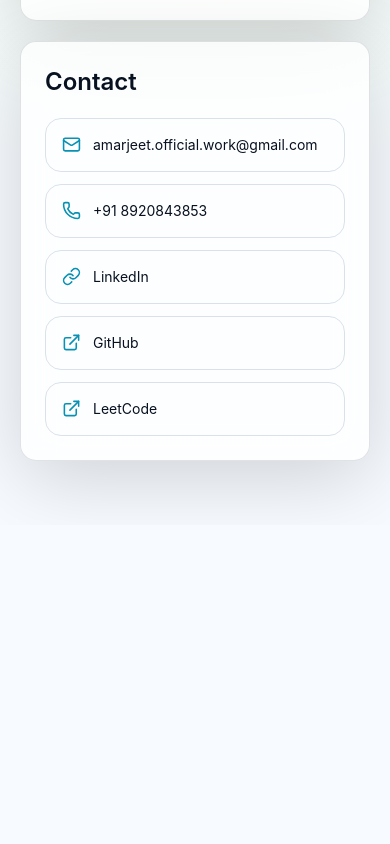
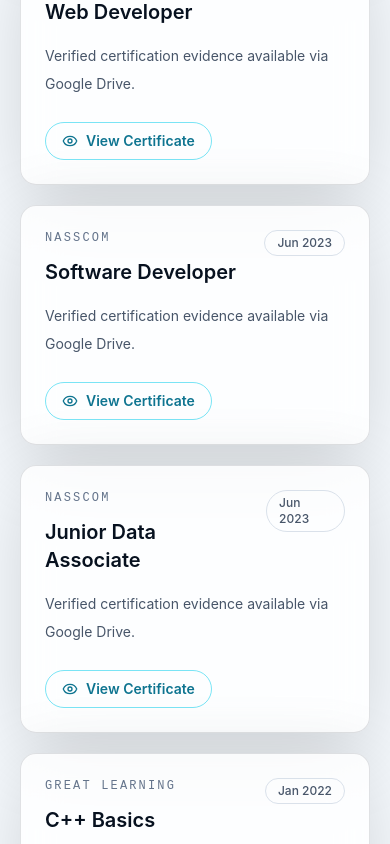
Before and after one commit to Amarjeetkumar123/amarjeet-portfolio, a Next.js app: page / in a window 390 px wide. Shown: the part 6860-7704 px from the top of the page. Before the commit the page ends 7385 px from the top, so only its background shows below. Built offline with nearby package versions, Linux system fonts and the light colour scheme.

Commit message:
feat: add certifications section to portfolio and update navigation

```diff
--- a/src/app/page.tsx
+++ b/src/app/page.tsx
@@ -21,7 +21,7 @@ import { useTheme } from "next-themes";
 import { useEffect, useState } from "react";
 import { portfolio } from "@/data/portfolio";
 
-const nav = ["About", "Experience", "Projects", "Skills", "Contact"];
+const nav = ["About", "Experience", "Projects", "Certifications", "Skills", "Contact"];
 
 const fadeUp = {
   hidden: { opacity: 0, y: 24 },
@@ -339,6 +339,46 @@ export default function Home() {
         </div>
       </Section>
 
+      <Section id="certifications" eyebrow="Verified Skills" title="Certifications and proof of knowledge from trusted providers.">
+        <div className="grid gap-5 lg:grid-cols-2">
+          {portfolio.certifications.map((certification, index) => (
+            <motion.article
+              key={certification.title}
+              variants={fadeUp}
+              initial="hidden"
+              whileInView="show"
+              viewport={{ once: true }}
+              transition={{ duration: 0.45, delay: index * 0.06 }}
+              className="neon-panel rounded-2xl p-6"
+            >
+              <div className="flex items-start justify-between gap-4">
+                <div>
+                  <p className="font-mono text-xs uppercase tracking-[0.18em] text-slate-500 dark:text-slate-400">{certification.issuer}</p>
+                  <h3 className="mt-3 text-xl font-semibold">{certification.title}</h3>
+                </div>
+                <p className="rounded-full border border-slate-300/70 px-3 py-1 text-xs font-medium text-slate-600 dark:border-white/15 dark:text-slate-300">
+                  {certification.date}
+                </p>
+              </div>
+              <p className="mt-4 text-sm leading-7 text-slate-600 dark:text-slate-300">
+                Verified certification evidence available via Google Drive.
+              </p>
+              {certification.certificate ? (
+                <a
+                  href={certification.certificate}
+                  target="_blank"
+                  rel="noreferrer"
+                  className="mt-6 inline-flex items-center gap-2 rounded-full border border-cyan-400/60 px-4 py-2 text-sm font-semibold text-cyan-700 transition hover:bg-cyan-400/10 dark:text-neon-cyan"
+                >
+                  <Eye size={16} />
+                  View Certificate
+                </a>
+              ) : null}
+            </motion.article>
+          ))}
+        </div>
+      </Section>
+
       <Section id="contact" eyebrow="Next Step" title="Let’s build reliable products with smart automation and clean engineering.">
         <div className="grid gap-5 lg:grid-cols-[0.9fr_1.1fr]">
           <motion.div variants={fadeUp} initial="hidden" whileInView="show" viewport={{ once: true }} className="neon-panel rounded-2xl p-6">
--- a/src/data/portfolio.ts
+++ b/src/data/portfolio.ts
@@ -102,6 +102,50 @@ export const portfolio = {
       code: "https://github.com/Amarjeetkumar123/Booklet---a-book-store",
     },
   ],
+  certifications: [
+    {
+      title: "Junior Software Developer",
+      issuer: "nasscom",
+      date: "Nov 2021",
+      certificate: "#",
+    },
+    {
+      title: "Web Developer",
+      issuer: "nasscom",
+      date: "Jun 2023",
+      certificate: "#",
+    },
+    {
+      title: "Software Developer",
+      issuer: "nasscom",
+      date: "Jun 2023",
+      certificate: "#",
+    },
+    {
+      title: "Junior Data Associate",
+      issuer: "nasscom",
+      date: "Jun 2023",
+      certificate: "#",
+    },
+    {
+      title: "C++ Basics",
+      issuer: "Great Learning",
+      date: "Jan 2022",
+      certificate: "#",
+    },
+    {
+      title: "My SQL Basics",
+      issuer: "Great Learning",
+      date: "Jan 2022",
+      certificate: "#",
+    },
+    {
+      title: "Master Data Structures & Algorithms Using C++",
+      issuer: "Coding Blocks",
+      date: "Jun 2022",
+      certificate: "#",
+    },
+  ],
   award: {
     title: "Architect of Intelligence Award",
     issuer: "Pronnel",
```
